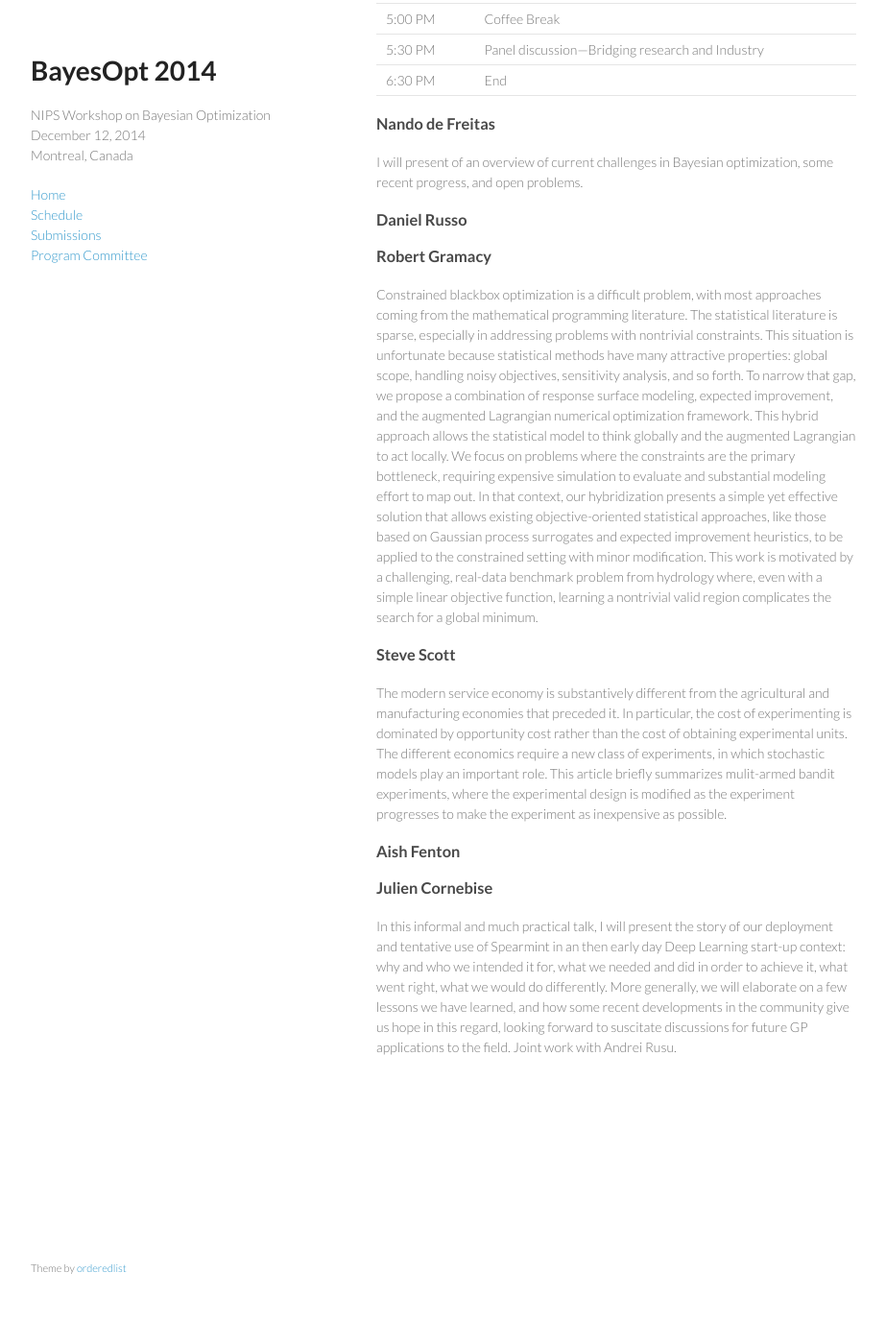
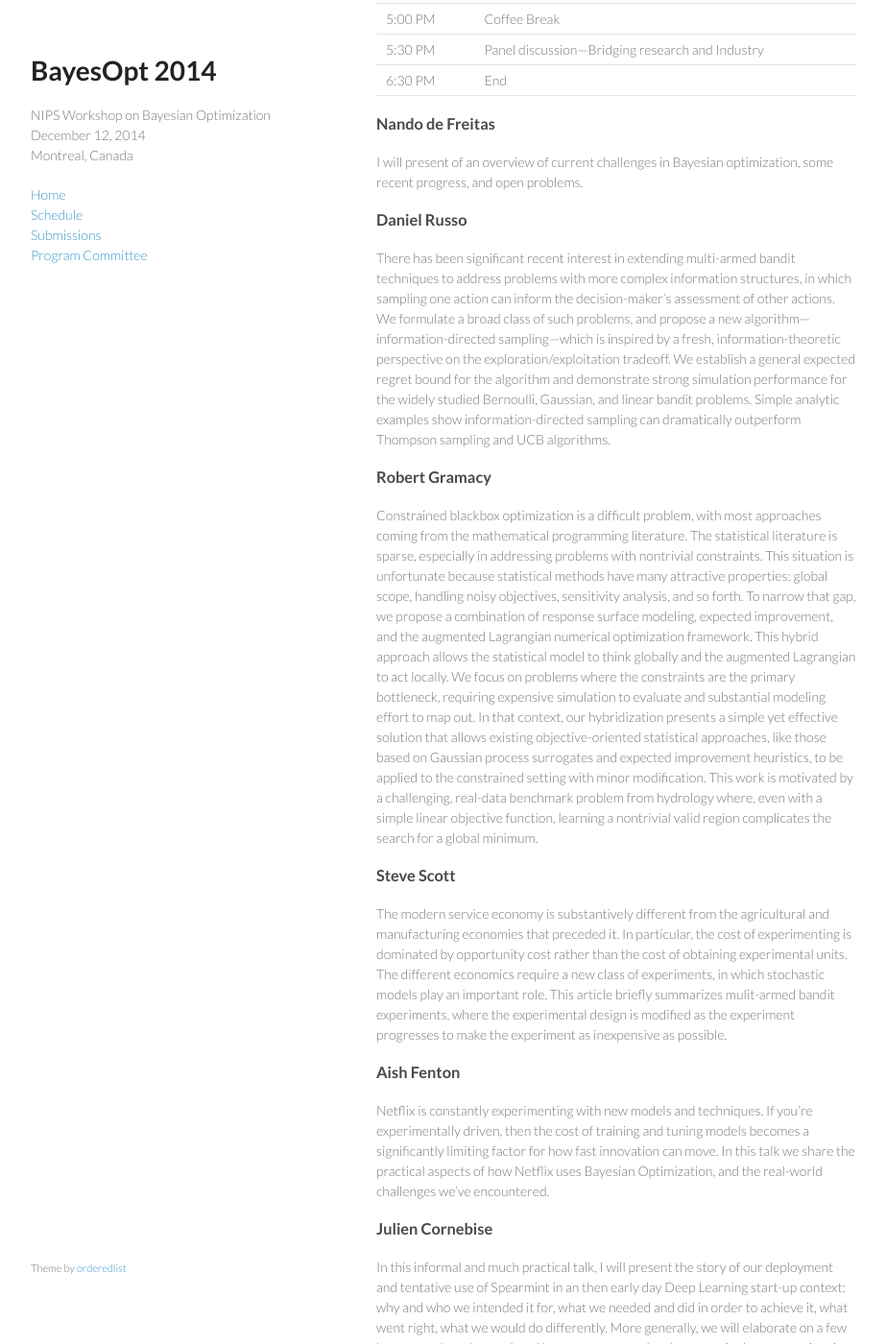
Before and after one commit to bayesopt/bayesopt.github.io, a Jekyll site: the page built from schedule.md, in a window 1280 px wide and 1400 px high, scrolled down 543 px. Shown: the whole window at 96% size, without its empty margins (178-1101 px from the left). Built offline with Jekyll 4.4.1, drawn with Linux system fonts in a browser that asks for light colours; before the commit the page ends 1714 px from its top, so only the background shows below that.

Commit message:
Update schedule/abstracts.

```diff
--- a/schedule.md
+++ b/schedule.md
@@ -33,6 +33,18 @@ I will present of an overview of current challenges in Bayesian optimization,
 some recent progress, and open problems.
 
 ### Daniel Russo
+
+There has been significant recent interest in extending multi-armed bandit
+techniques to address problems with more complex information structures, in
+which sampling one action can inform the decision-maker’s assessment of other
+actions. We formulate a broad class of such problems, and propose a new
+algorithm---information-directed sampling---which is inspired by a fresh,
+information-theoretic perspective on the exploration/exploitation tradeoff. We
+establish a general expected regret bound for the algorithm and demonstrate
+strong simulation performance for the widely studied Bernoulli, Gaussian, and
+linear bandit problems. Simple analytic examples show information-directed
+sampling can dramatically outperform Thompson sampling and UCB algorithms.
+
 
 ### Robert Gramacy
 
@@ -71,6 +83,12 @@ possible.
 
 ### Aish Fenton
 
+Netflix is constantly experimenting with new models and techniques. If you're
+experimentally driven, then the cost of training and tuning models becomes a
+significantly limiting factor for how fast innovation can move. In this talk we
+share the practical aspects of how Netflix uses Bayesian Optimization, and the
+real-world challenges we’ve encountered.
+
 ### Julien Cornebise
 
 In this informal and much practical talk, I will present the story of our
```
Also changed, not shown: index.md (+1 -1 lines).
